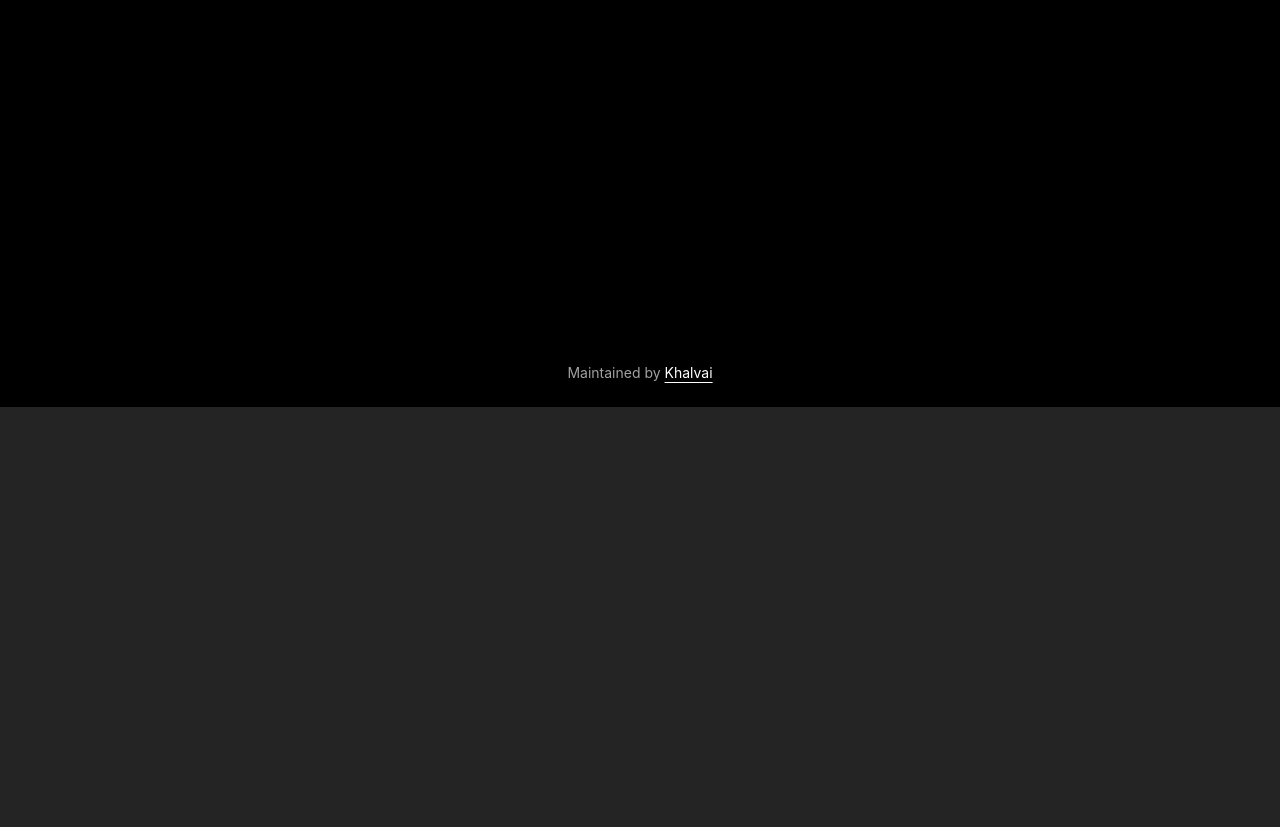
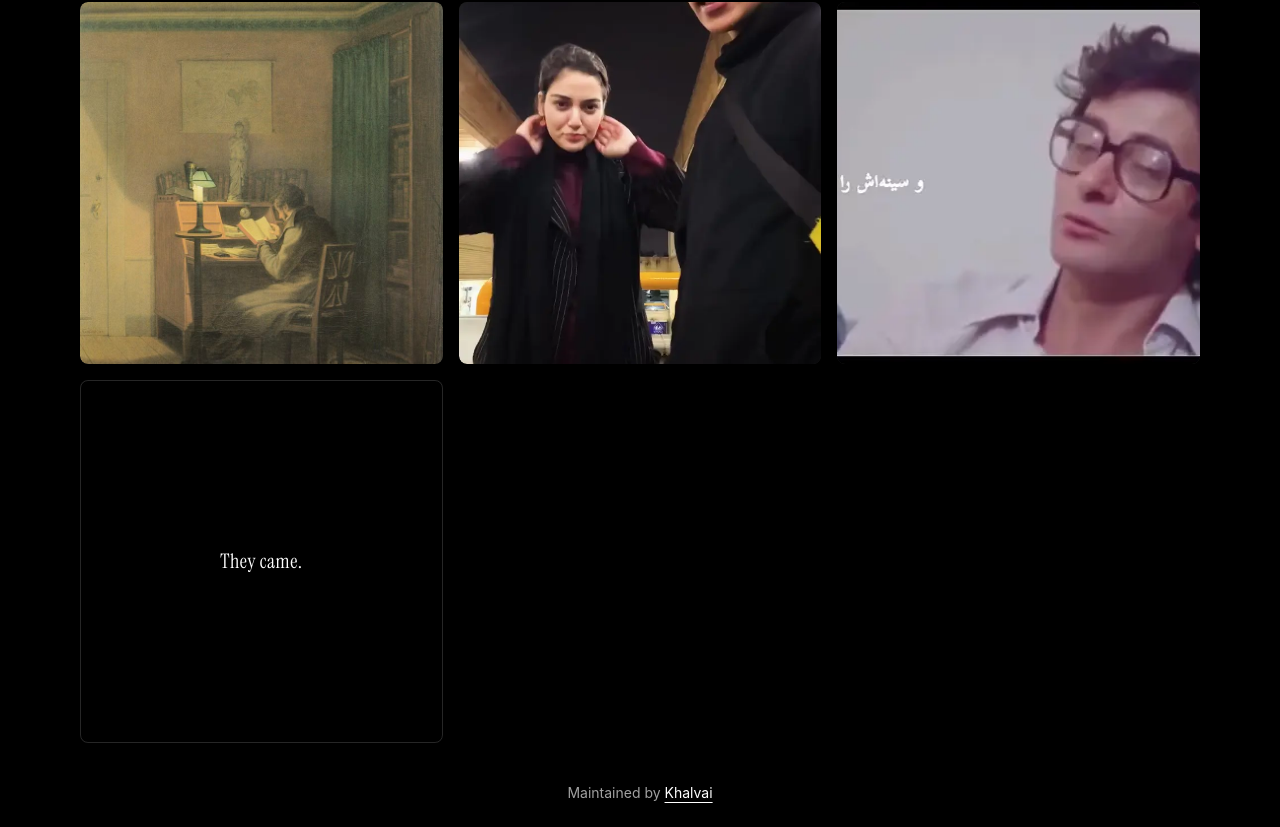
Before and after one commit to khalvai/gallery, a React (Vite) app: page /notes in a window 1280 px wide. Shown: the part 393-1220 px from the top of the page. Before the commit the page ends 800 px from the top, so only its background shows below. Built offline with nearby package versions, Linux system fonts and the light colour scheme.

Commit message:
feat: note feature is added.

```diff
--- a/package.json
+++ b/package.json
@@ -21,6 +21,7 @@
   },
   "dependencies": {
     "@fontsource/instrument-serif": "5.3.0",
+    "lucide-react": "^1.72.0",
     "react": "19.3.1",
     "react-dom": "19.3.1",
     "react-router": "8.5.0"
--- a/src/App.tsx
+++ b/src/App.tsx
@@ -3,6 +3,7 @@ import Home from "./pages/Home.tsx"
 import Art from "./pages/Art.tsx"
 import Footer from "./components/Footer.tsx"
 import "./App.css"
+import NotesSlider from "./pages/NoteSlider.tsx"
 
 function App() {
   return (
@@ -11,6 +12,9 @@ function App() {
         <Routes>
           <Route path="/" element={<Home />} />
           <Route path="/art/:slag" element={<Art />} />
+          <Route path="/notes" element={<Home />} />
+
+          <Route path="/notes/:title" element={<NotesSlider />} />
         </Routes>
       </main>
 
--- /dev/null
+++ b/src/components/NoteTile.tsx
@@ -0,0 +1,63 @@
+import { useState } from "react"
+import { useNavigate } from "react-router"
+import { ArrowLeft } from "lucide-react"
+import type { Note } from "../data"
+
+export default function NotesTile({
+  note,
+  to = "/notes",
+}: {
+  note: Note
+  to?: string
+}) {
+  const navigate = useNavigate()
+
+  const total = note.content.length
+  const hasMore = total > 1
+
+  const open = () => navigate(to)
+
+  return (
+    <div className="group relative aspect-[3/3] w-full overflow-hidden rounded-lg border border-neutral-800 bg-black font-serif">
+      {/* Clickable area: opens the full notes page */}
+      <div
+        role="link"
+        onClick={open}
+        onKeyDown={(e) => {
+          if (e.key === "Enter" || e.key === " ") {
+            e.preventDefault()
+            open()
+          }
+        }}
+        aria-label="Open notes"
+        className="absolute inset-0 flex cursor-pointer items-center justify-center p-6 focus:outline-none focus-visible:ring-2 focus-visible:ring-inset focus-visible:ring-neutral-500"
+      >
+        <p
+          dir="auto"
+          className="line-clamp-6 animate-[fadeIn_300ms_ease-out] text-center text-base leading-relaxed tracking-wide text-white sm:text-lg lg:text-xl"
+        >
+          {note.content[0]}
+        </p>
+      </div>
+
+      {hasMore && (
+        <>
+          {/* Position dots */}
+          <div
+            className="pointer-events-none absolute inset-x-0 bottom-3 flex justify-center gap-1.5 opacity-0 transition-opacity duration-300 group-hover:opacity-100"
+            aria-hidden="true"
+          >
+            {note.content.map((_, i) => (
+              <span
+                key={i}
+                className={`h-1.5 w-1.5 rounded-full transition-colors ${
+                  i === 0 ? "bg-white" : "bg-neutral-700"
+                }`}
+              />
+            ))}
+          </div>
+        </>
+      )}
+    </div>
+  )
+}
--- a/src/data.ts
+++ b/src/data.ts
@@ -10,6 +10,21 @@ export interface Art {
   instagramUrl?: string
   lyrics?: { fa: string; en: string }[]
 }
+
+export interface Note {
+  title: string
+  slag: string
+  content: string[]
+  date?: string
+}
+
+export const notes: Note[] = [
+  {
+    title: "What Happened ?",
+    slag: "what-happened",
+    content: ["They came.", "Suffered.", "Disappeared."],
+  },
+]
 export const artworks: Art[] = [
   {
     slag: "in-silence",
--- a/src/pages/Home.tsx
+++ b/src/pages/Home.tsx
@@ -1,6 +1,7 @@
 import Image from "../components/Image.tsx"
 import { Link } from "react-router"
-import { artworks } from "../data.ts"
+import { artworks, notes } from "../data.ts"
+import NotesTile from "../components/NoteTile.tsx"
 
 export default function HomePage() {
   return (
@@ -15,6 +16,15 @@ export default function HomePage() {
             <Image art={a} />
           </Link>
         ))}
+        {notes.map((note) => (
+          <Link
+            key={note.title}
+            to={`/notes/${note.title}`}
+            className="group relative block overflow-hidden rounded-lg bg-neutral-900"
+          >
+            <NotesTile note={note} />
+          </Link>
+        ))}
       </div>
     </div>
   )
--- /dev/null
+++ b/src/pages/NoteSlider.tsx
@@ -0,0 +1,120 @@
+import { useState, useEffect } from "react"
+import { ArrowLeft, ArrowRight } from "lucide-react"
+import { useParams } from "react-router"
+import { notes } from "../data"
+
+export default function NotesSlider() {
+  const [index, setIndex] = useState(0)
+
+  const { title } = useParams<{ title: string }>()
+
+  useEffect(() => {
+    if (title) {
+      const foundIndex = notes.findIndex((note) => note.title === title)
+      if (foundIndex !== -1) setIndex(foundIndex)
+    }
+  }, [title])
+
+  const prev = () => setIndex((i) => Math.max(0, i - 1))
+  const next = () => setIndex((i) => Math.min(notes.length - 1, i + 1))
+  const [slide, setSlide] = useState(0)
+  const note = notes[index]
+  const total = note.content.length
+  const hasMore = total > 1
+  const isFirst = slide === 0
+  const isLast = slide === total - 1
+
+  const go = (step: number) =>
+    setSlide((s) => Math.min(total - 1, Math.max(0, s + step)))
+
+  const arrowButton =
+    "absolute top-1/2 z-10 flex h-10 w-10 -translate-y-1/2 items-center justify-center rounded-full border border-neutral-700 bg-black/80 text-white shadow-md transition-opacity duration-300 hover:bg-neutral-900 cursor-pointer focus:outline-none focus-visible:ring-2 focus-visible:ring-neutral-400 opacity-100 md:opacity-0 md:group-hover:opacity-100 md:focus-visible:opacity-100"
+
+  useEffect(() => {
+    const onKey = (e: KeyboardEvent) => {
+      if (
+        e.target instanceof HTMLElement &&
+        e.target.closest("input, textarea")
+      )
+        return
+      if (e.key === "ArrowLeft") prev()
+      if (e.key === "ArrowRight") next()
+    }
+    window.addEventListener("keydown", onKey)
+    return () => window.removeEventListener("keydown", onKey)
+  }, [])
+
+  if (notes.length === 0) {
+    return (
+      <div className="min-h-screen bg-black p-8 text-white">No notes yet</div>
+    )
+  }
+
+  return (
+    <main className="flex flex-col items-center bg-black px-4 py-8 text-white">
+      <div className="flex w-full max-w-md flex-col gap-6 lg:max-w-lg">
+        <article className="group relative flex min-h-64  items-center just  flex-col gap-4 rounded-lg border border-neutral-800 bg-black px-14 py-8 animate-[fadeIn_300ms_ease-out]">
+          {note.title && (
+            <h2
+              dir="auto"
+              className="text-center font-serif text-xl font-semibold text-white sm:text-2xl"
+            >
+              {note.title}
+            </h2>
+          )}
+
+          <div className="flex flex-1 items-center justify-center">
+            <p
+              key={slide}
+              dir="auto"
+              className="animate-[fadeIn_300ms_ease-out] whitespace-pre-line text-center font-serif text-base leading-relaxed tracking-wide text-neutral-200 sm:text-lg"
+            >
+              {note.content[slide]}
+            </p>
+          </div>
+
+          {hasMore && (
+            <>
+              {!isFirst && (
+                <button
+                  type="button"
+                  onClick={() => go(-1)}
+                  aria-label="Previous part"
+                  className={`${arrowButton} left-2`}
+                >
+                  <ArrowLeft size={13} aria-hidden="true" />
+                </button>
+              )}
+
+              {!isLast && (
+                <button
+                  type="button"
+                  onClick={() => go(1)}
+                  aria-label="Next part"
+                  className={`${arrowButton} right-2`}
+                >
+                  <ArrowRight size={18} aria-hidden="true" />
+                </button>
+              )}
+
+              <div className="flex justify-center gap-1.5" aria-hidden="true">
+                {note.content.map((_, i) => (
+                  <span
+                    key={i}
+                    className={`h-1.5 w-1.5 rounded-full transition-colors ${
+                      i === slide ? "bg-white" : "bg-neutral-700"
+                    }`}
+                  />
+                ))}
+              </div>
+            </>
+          )}
+
+          {note.date && (
+            <p className="text-center text-sm text-neutral-500">{note.date}</p>
+          )}
+        </article>
+      </div>
+    </main>
+  )
+}
```
Also changed, not shown: 1 other file (tests, documents, lock files or other folders).
